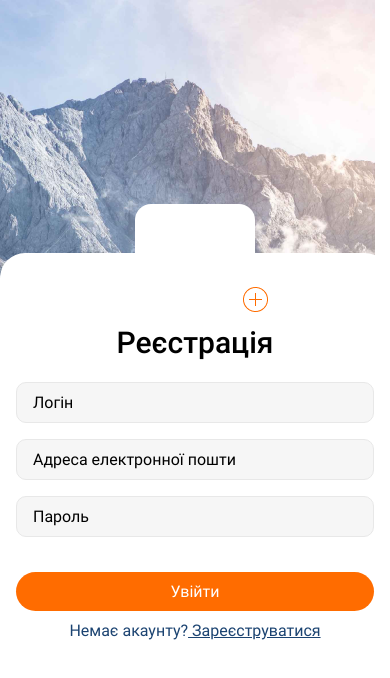
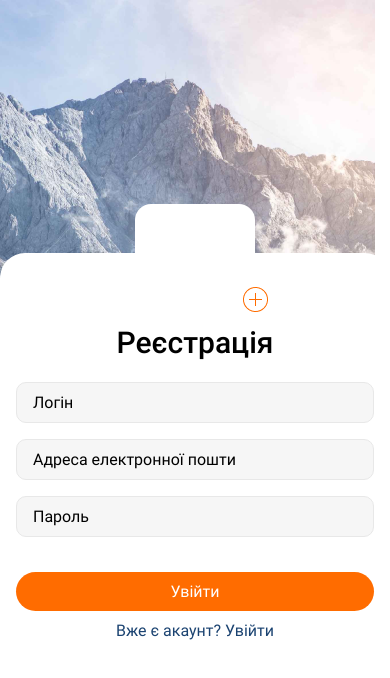
Before and after one commit to Tatiana-Kashcha/AwesomeProject, a React Native app: screen / in a window 390 px wide. Shown: the top 678 px of the page. Built offline with nearby package versions, Linux system fonts and the light colour scheme.

Commit message:
Update RegistrationScreen.js

```diff
--- a/src/components/RegistrationScreen.js
+++ b/src/components/RegistrationScreen.js
@@ -42,8 +42,7 @@ export default function RegistrationScreen() {
           </View>
         </Formik>
         <Text style={[gStyle.textBasic, gStyle.textDesc]}>
-          Немає акаунту?
-          <Text style={styles.textReg}> Зареєструватися</Text>
+          Вже є акаунт? Увійти
         </Text>
       </View>
     </SafeAreaView>
@@ -76,7 +75,4 @@ const styles = StyleSheet.create({
   input: {
     marginTop: 0,
   },
-  textReg: {
-    textDecorationLine: "underline",
-  },
 });
```
